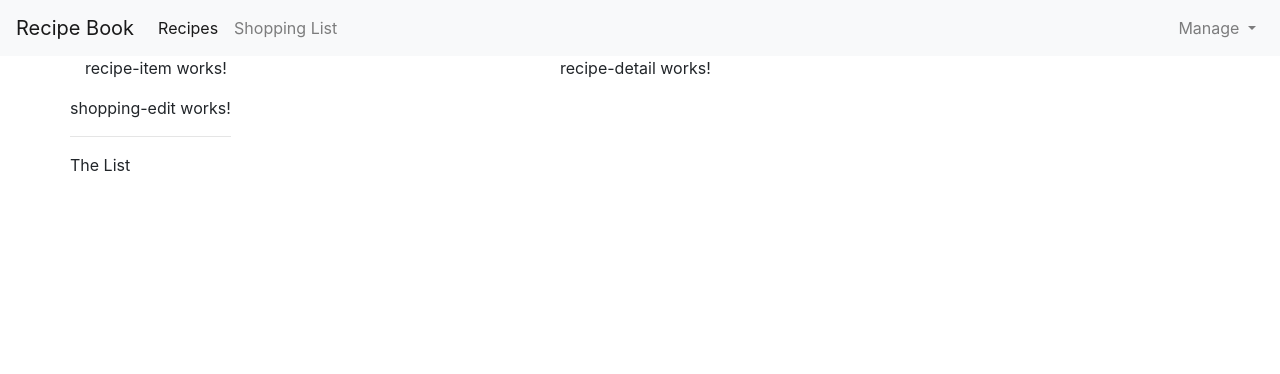
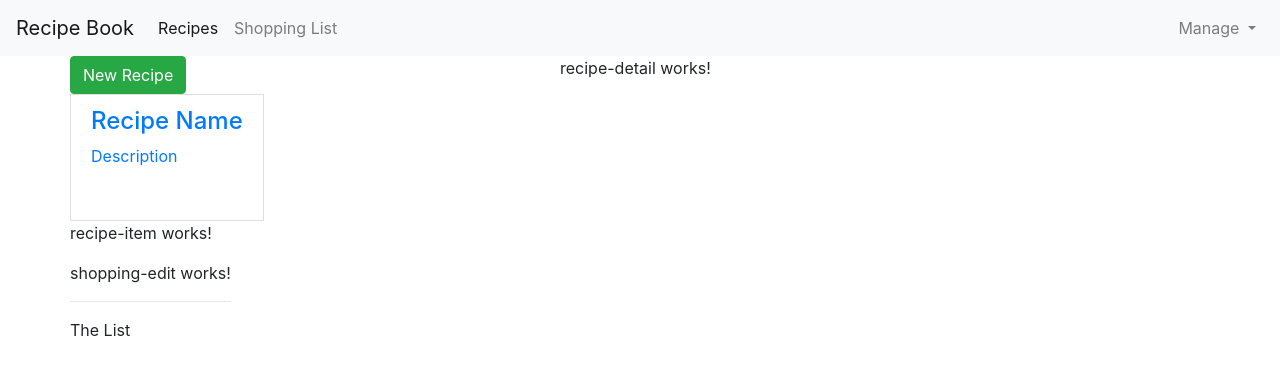
Before and after one commit to mohammedsibgathulla/Angular, an Angular app in the folder recipe-app/: page / in a window 1280 px wide. Shown: the top 374 px of the page. Built offline with nearby package versions, Linux system fonts and the light colour scheme.

Commit message:
Adding Content To The Recipes Components

```diff
--- a/recipe-app/src/app/recipes/recipe-list/recipe-list.component.html
+++ b/recipe-app/src/app/recipes/recipe-list/recipe-list.component.html
@@ -1 +1,19 @@
-<app-recipe-item></app-recipe-item>
+<div class="row">
+    <div class="col-xs-12">
+        <button class="btn btn-success">New Recipe</button>
+    </div>
+</div>
+<div class="row">
+    <div class="col-xs-12">
+        <a href="#" class="list-group-item clearfix">
+            <div class="pull-left">
+                <h4 class="list-group-item-heading">Recipe Name</h4>
+                <p class="list-group-item-text">Description</p>
+            </div>
+            <span class="pull-right">
+                <img src="" alt="" class="img-responsive" style="max-height: 50px">
+            </span>
+        </a>
+        <app-recipe-item></app-recipe-item>
+    </div>
+</div>
--- a/recipe-app/src/app/recipes/recipe-list/recipe-list.component.ts
+++ b/recipe-app/src/app/recipes/recipe-list/recipe-list.component.ts
@@ -1,4 +1,5 @@
 import { Component, OnInit } from '@angular/core';
+import {Recipe} from '../recipe.model';
 
 @Component({
   selector: 'app-recipe-list',
@@ -6,7 +7,9 @@
   styleUrls: ['./recipe-list.component.css']
 })
 export class RecipeListComponent implements OnInit {
-
+  recipes: Recipe[] = [
+    new Recipe('A Test Recipe', 'This is simply a test', 'https://www.telegraph.co.uk/content/dam/recipes/2020/03/13/227561993_A-Jenny-Zarins-wwwjennyzarinscom-contactjennyzarinscom-44-07958-208-486_trans_NvBQzQNjv4Bqeo_i_u9APj8RuoebjoAHt0k9u7HhRJvuo-ZLenGRumA.jpg?imwidth=450')
+  ];
   constructor() { }
 
   ngOnInit(): void {
```
Also changed, not shown: 2 other files (tests, documents, lock files or other folders).
